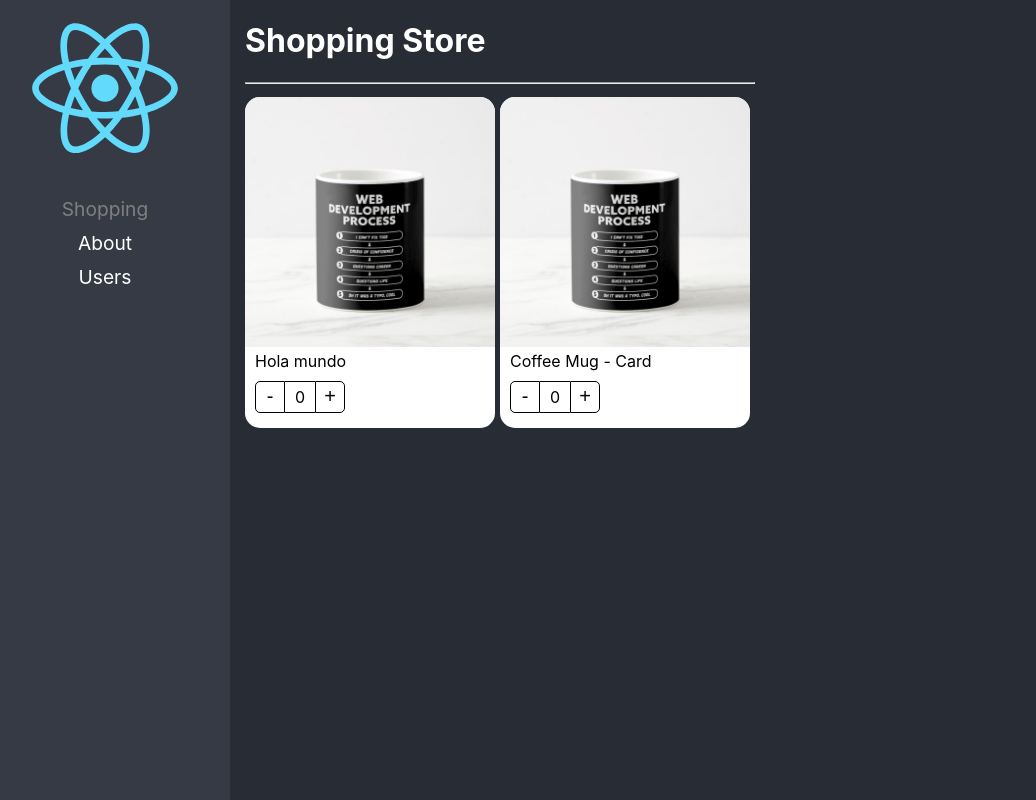
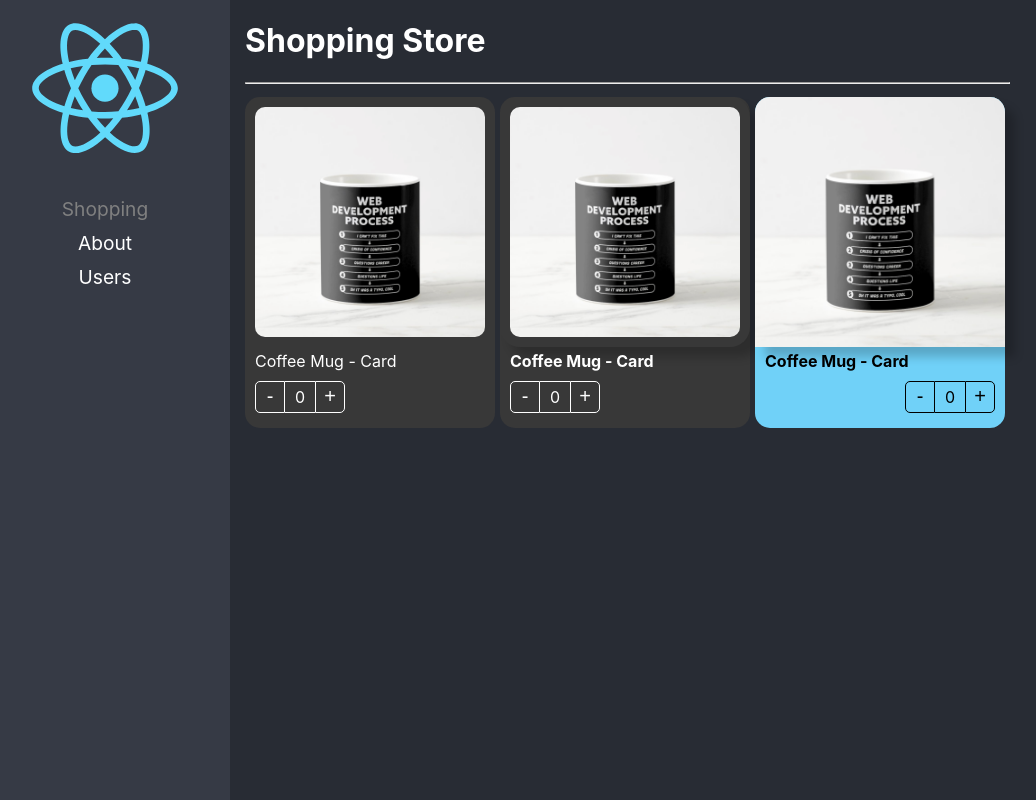
Before and after one commit to MarialeRodriguez/react-adv, a React (Create React App) app: page /home in a window 1280 px wide. Shown: the whole page, without its empty margins (20-1056 px from the left). Built offline with nearby package versions, Linux system fonts and the light colour scheme.

Commit message:
Component Extend Styles - listo

```diff
--- a/src/02-component-patterns/components/ProductButtons.tsx
+++ b/src/02-component-patterns/components/ProductButtons.tsx
@@ -3,12 +3,20 @@
 
 import styles from "../styles/styles.module.css";
 
-export const ProductButtons = () => {
+export interface Props {
+  className?: string;
+  style?: React.CSSProperties
+}
+
+export const ProductButtons = ({ className, style }: Props) => {
 
     const { increaseBy, counter } = useContext( ProductContext )
 
     return (
-      <div className={ styles.buttonsContainer}>
+      <div
+        className={ `${styles.buttonsContainer} ${ className }`}
+        style={ style }
+        >
           <button
               className={ styles.buttonMinus }
               onClick={ () => increaseBy( -1 ) }> - </button>
--- a/src/02-component-patterns/components/ProductCard.tsx
+++ b/src/02-component-patterns/components/ProductCard.tsx
@@ -1,14 +1,21 @@
-import { createContext } from "react";
+import { createContext, CSSProperties, ReactElement } from "react";
 
 import { useProduct } from '../hooks/useProduct';
-import { ProductCardProps, ProductContextProps, } from "../interfaces/interfaces";
+import { Product, ProductContextProps, } from "../interfaces/interfaces";
 
 import styles from "../styles/styles.module.css";
 
 export const ProductContext = createContext({} as ProductContextProps);
 const { Provider } = ProductContext;
 
-export const ProductCard = ({ children, product }: ProductCardProps) => {
+export interface Props {
+  product: Product;
+  children?: ReactElement | ReactElement[];
+  className?: string;
+  style?: CSSProperties
+}
+
+export const ProductCard = ({ children, product, className, style }: Props) => {
 
   const { counter, increaseBy } = useProduct();
 
@@ -18,7 +25,10 @@
       increaseBy,
       product
     }}>
-    <div className={ styles.productCard }>
+    <div
+      className={ `${styles.productCard} ${ className }` }
+      style={ style }
+    >
       { children }
     </div>
     </Provider>
--- a/src/02-component-patterns/components/ProductImage.tsx
+++ b/src/02-component-patterns/components/ProductImage.tsx
@@ -4,7 +4,13 @@
 import styles from "../styles/styles.module.css";
 import noImage from "../assets/no-image.jpg";
 
-export const  ProductImage = ({ img = '' }) => {
+export interface Props {
+  img?: string,
+  className?: string,
+  style?: React.CSSProperties,
+}
+
+export const  ProductImage = ({ img, className, style }: Props) => {
 
     const { product } = useContext( ProductContext );
     let imgToShow: string;
@@ -18,6 +24,11 @@
     }
 
     return(
-    <img className={ styles.productImg } src={ imgToShow } alt="Product"/>
+    <img
+      className={ `${styles.productImg} ${ className }` }
+      src={ imgToShow }
+      alt="Product"
+      style={ style }
+      />
     )
   }
--- a/src/02-component-patterns/components/ProductTitle.tsx
+++ b/src/02-component-patterns/components/ProductTitle.tsx
@@ -3,12 +3,21 @@
 
 import styles from "../styles/styles.module.css";
 
-export const ProductTitle = ({ title }: { title?: string }) => {
+export interface Props {
+  className?: string,
+  style?: React.CSSProperties,
+  title?: string,
+}
+
+export const ProductTitle = ({ title, className, style }: Props) => {
 
     const { product } = useContext( ProductContext );
 
     return (
-      <span className={ styles.productDescription }>
+      <span
+        className={ `${styles.productDescription} ${ className }` }
+        style={ style }
+        >
         { title ? title : product.title }
         </span>
     )
--- a/src/02-component-patterns/pages/ShoppingPage.tsx
+++ b/src/02-component-patterns/pages/ShoppingPage.tsx
@@ -1,4 +1,5 @@
 import { ProductButtons, ProductCard, ProductImage, ProductTitle } from "../components"
+import "../styles/custom-styles.css";
 
 export const ShoppingPage = () => {
 
@@ -18,16 +19,36 @@
                 flexDirection: 'row',
                 flexWrap: 'wrap'
             }}>
-                <ProductCard  product={ product }>
-                    <ProductCard.Image />
-                    <ProductCard.Title title={ "Hola mundo" } />
-                    <ProductCard.Buttons />
+                <ProductCard
+                    product={ product }
+                    className="bg-dark text-white"
+                >
+                    <ProductCard.Image className="custom-image"/>
+                    <ProductCard.Title />
+                    <ProductCard.Buttons className="custom-buttons" />
                 </ProductCard>
 
-                <ProductCard  product={ product }>
-                    <ProductImage />
-                    <ProductTitle />
-                    <ProductButtons />
+                <ProductCard
+                    product={ product }
+                    className="bg-dark text-white"
+                >
+                    <ProductImage className="custom-image" style={{ boxShadow: '10px 10px 10px rgba(0,0,0,0.2)' }}/>
+                    <ProductTitle className="text-bold"/>
+                    <ProductButtons className="custom-buttons"/>
+                </ProductCard>
+
+                <ProductCard
+                    product={ product }
+                    style={{
+                        backgroundColor: '#70D1F8'
+                    }}
+                >
+                    <ProductImage style={{ boxShadow: '10px 10px 10px rgba(0,0,0,0.2)' }}/>
+                    <ProductTitle  style={{ fontWeight: 'bold' }}/>
+                    <ProductButtons style={{
+                        display: 'flex',
+                        justifyContent: 'end'
+                        }}/>
                 </ProductCard>
             </div>
         </div>
--- /dev/null
+++ b/src/02-component-patterns/styles/custom-styles.css
@@ -0,0 +1,23 @@
+
+.bg-dark {
+    background-color: rgb(56,56,56);
+}
+
+.text-white {
+    color: white;
+}
+
+.text-bold {
+    font-weight: bold;
+}
+
+.custom-image {
+    border-radius: 20px;
+    padding: 10px;
+    width: calc( 100% - 20px );
+}
+
+.custom-buttons button, .custom-buttons div {
+    color: white;
+    border-color: white;
+}
```
Also changed, not shown: src/02-component-patterns/interfaces/interfaces.ts (+8 -11 lines).
